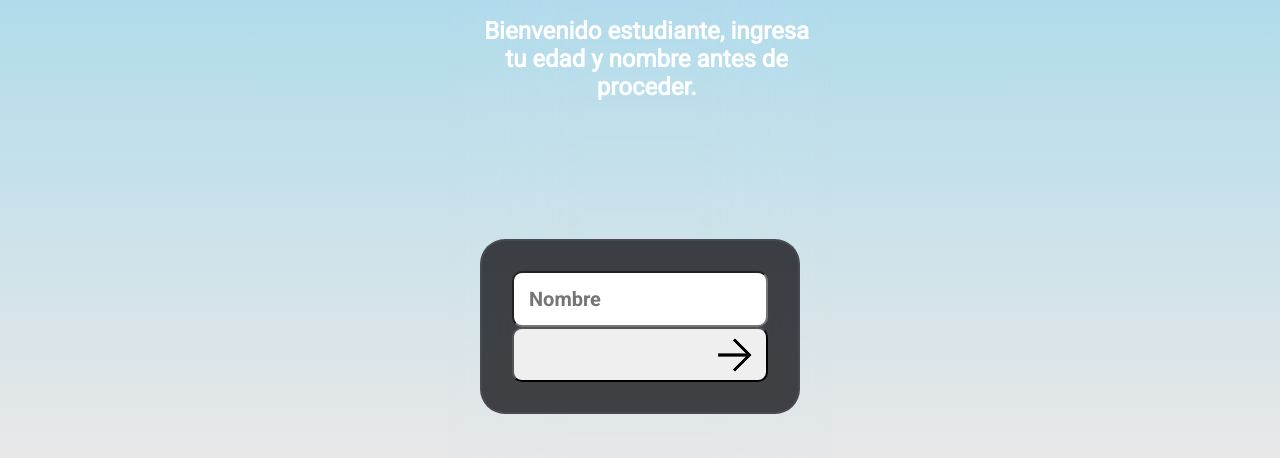
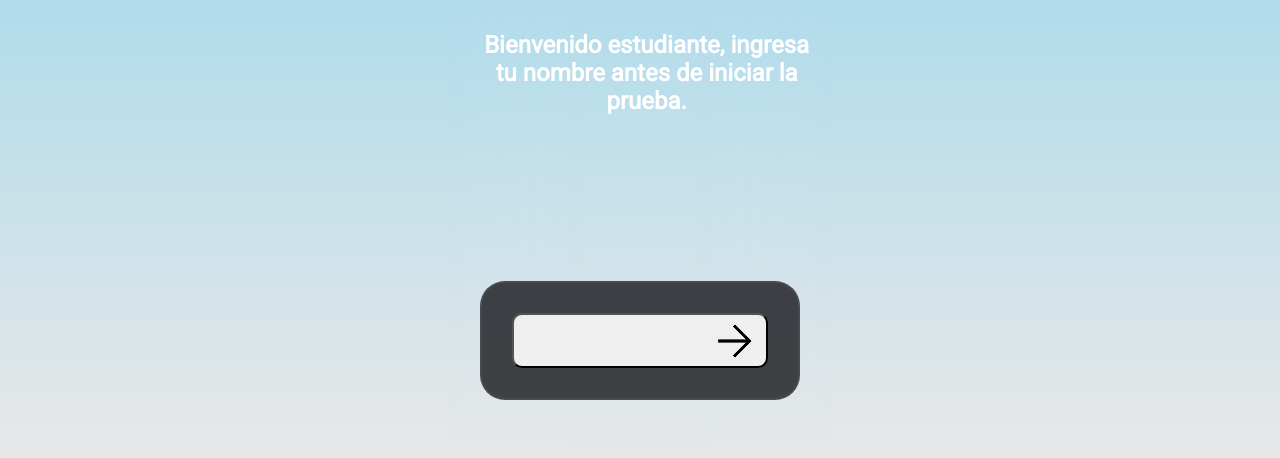
Before and after one commit to Pipodestroyer/eyes-web, a plain HTML site: page index.html in a window 1280 px wide. Shown: the part 422-880 px from the top of the page. Drawn offline with Linux system fonts and the light colour scheme.

Commit message:
indexandtest2
forgot to send this as well

```diff
--- a/index.html
+++ b/index.html
@@ -8,10 +8,9 @@
         <div class="title">
             <img src="/src/img/glasses-default.png">
             <h1 id="t1">Stanford Optimetria</h1>
-            <h2 id="s1">Bienvenido estudiante, ingresa tu edad y nombre antes de proceder.</h2>
+            <h2 id="s1">Bienvenido estudiante, ingresa tu nombre antes de iniciar la prueba.</h2>
         </div>
         <div class="form">
-            <input type="text" placeholder="Nombre" id="default-input" maxlength="50">
             <button class="continue"><img src="/src/img/arrow_foward.png"></button>
         </div>
     </body>
```
Also changed, not shown: test.html (+3 -1 lines).
